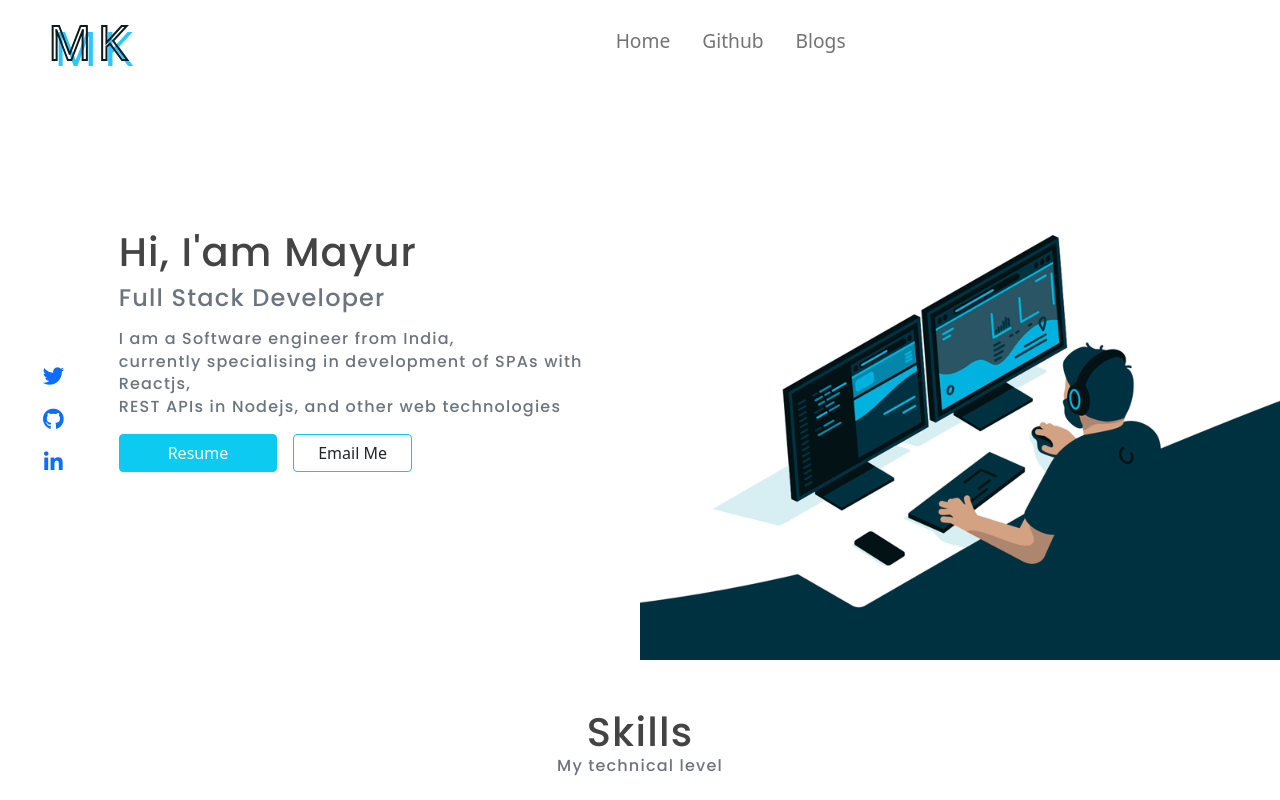
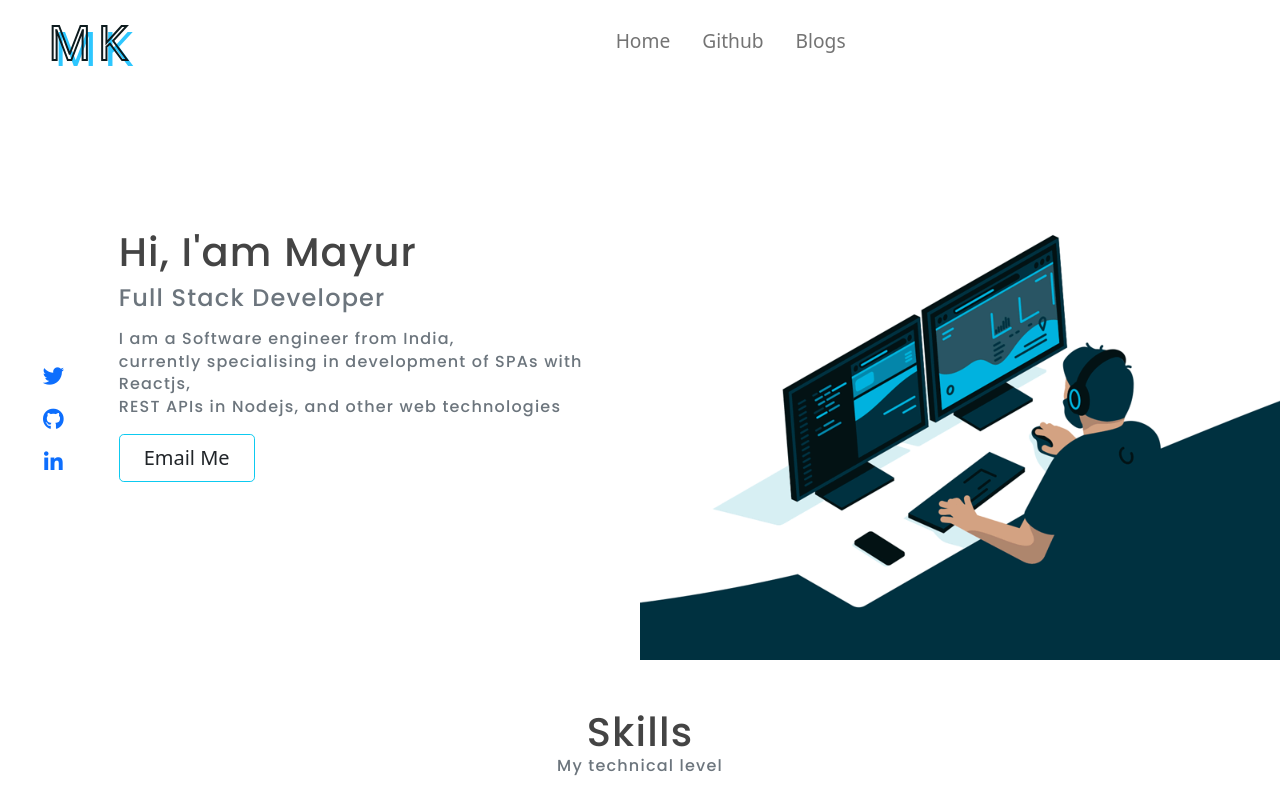
Before and after one commit to mayur-keswani/portfolio, a React (Create React App) app: page / in a window 1280 px wide. Shown: the top 800 px of the page. Built offline with nearby package versions, Linux system fonts and the light colour scheme; some icons are missing.

Commit message:
removed resume button

```diff
--- a/src/pages/home/Home.js
+++ b/src/pages/home/Home.js
@@ -19,11 +19,11 @@ const Home = () =>{
 					and other web technologies</h6>
 				</header>
 				<div className="resume-section  d-flex mt-3">
-					<button className="btn-resume btn btn-info  mr-3 text-white px-5">Resume</button>
+					{/* <button className="btn-resume btn btn-info  mr-3 text-white px-5" disabled>Resume</button> */}
 
 					<a href="https://mail.google.com/mail/?view=cm&fs=1&tf=1&to=mayurkeswani2001@gmail.com"
 						target="_blank"
-						className="btn btn-outline-info text-dark ml-3 px-4">Email Me</a>
+						className="btn btn-outline-info btn-lg text-dark ml-3 px-4">Email Me</a>
 				</div>
 
 			</div>
```
